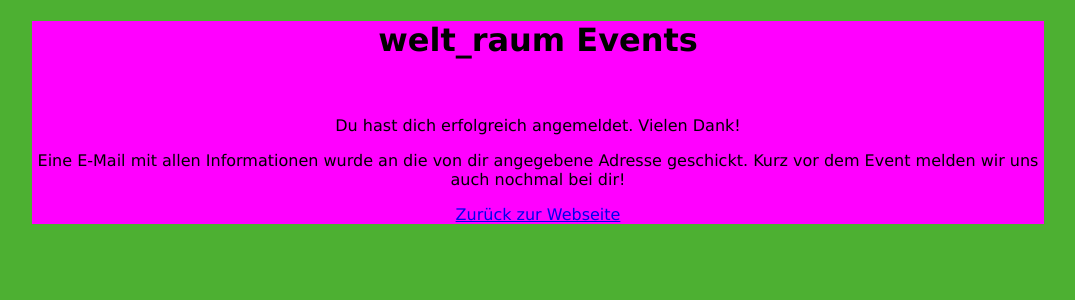
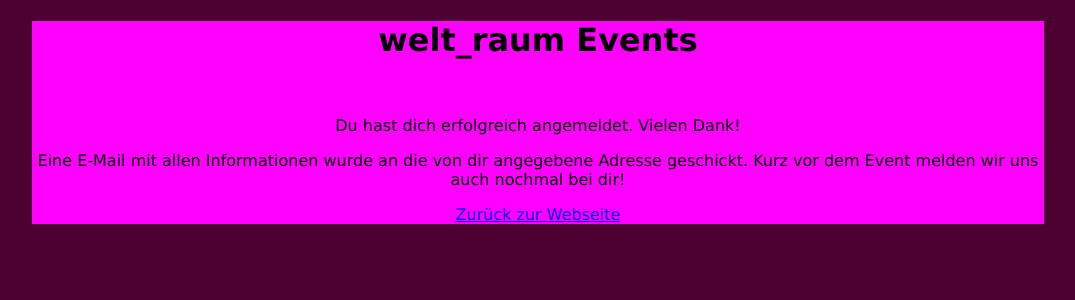
Before and after one commit to grlbrwrg/welt_raum, a Django app: template anmeldungen/templates/anmeldungen/erfolg.html in a window 1280 px wide. Shown: the top 300 px of the page, without its empty margins (102-1177 px from the left). Run offline with Django 3.2, Linux system fonts and the light colour scheme; the template is opened without the code that fills it, so the values that code supplies are empty.

Commit message:
Changed colours!

```diff
--- a/anmeldungen/static/stylesheet.css
+++ b/anmeldungen/static/stylesheet.css
@@ -1,5 +1,5 @@
 body {
-    background-color: #4db032;
+    background-color: #4d0032;
 }
 
 div {
```
